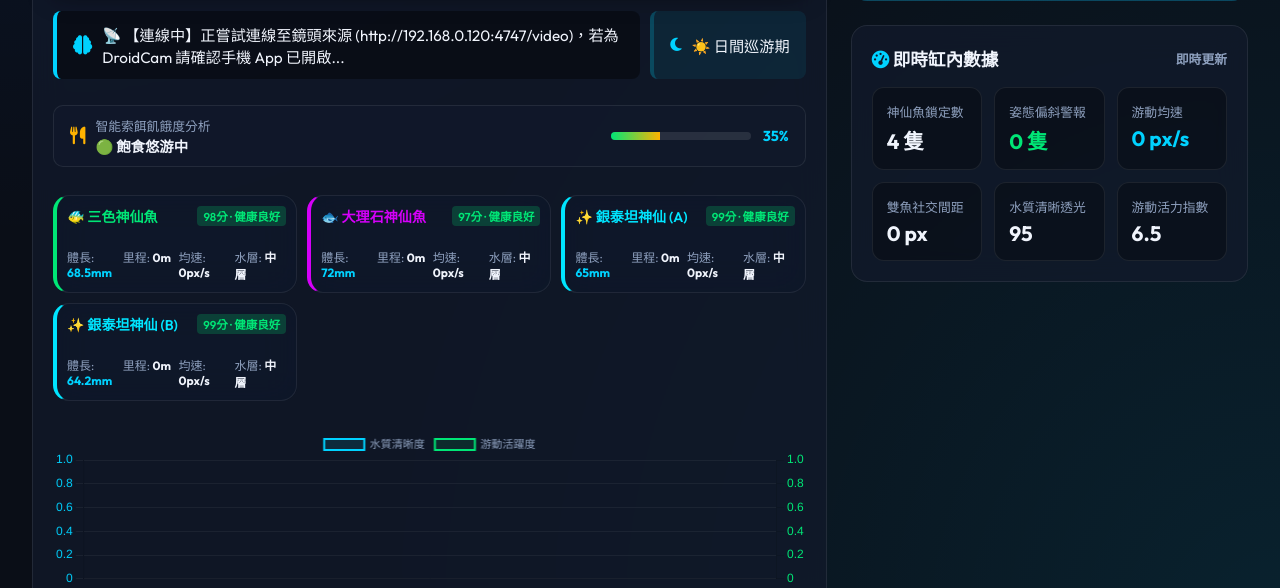
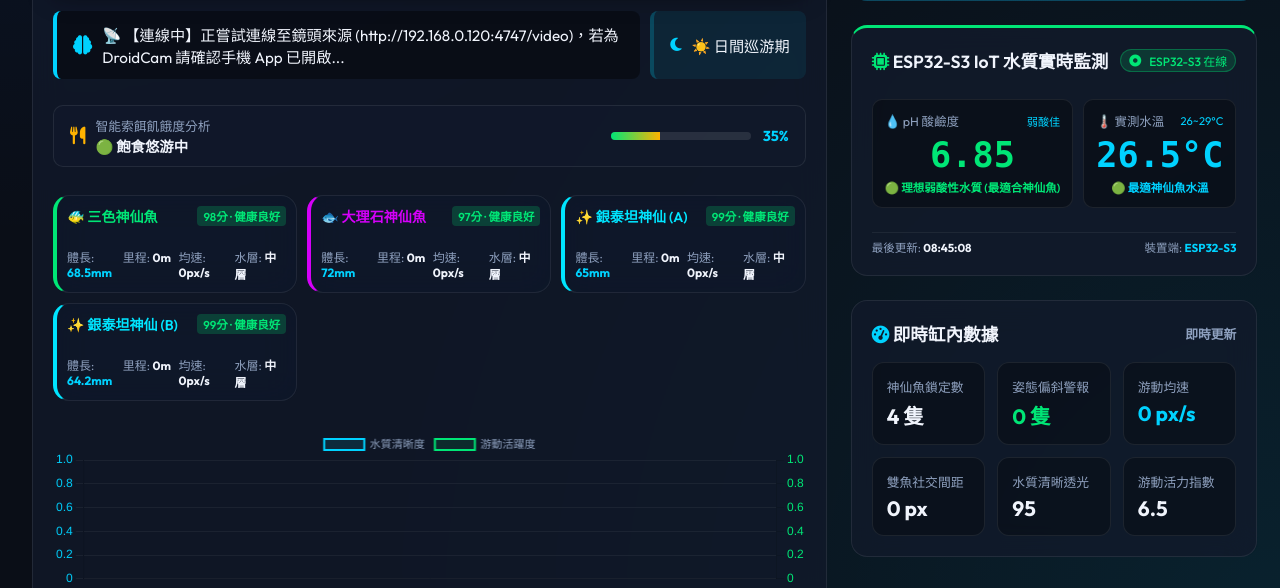
Before and after one commit to ericttffhh/AquaSense-AI, a Flask app: page / in a window 1280 px wide. Shown: the part 705-1293 px from the top of the page. Run offline with Flask 3, Linux system fonts and the light colour scheme.

Commit message:
feat: Add ESP32-S3 IoT pH and water temperature telemetry endpoint /api/sensor_upload, dashboard UI panel, and complete Arduino IDE sketch

```diff
--- a/app.py
+++ b/app.py
@@ -272,6 +272,20 @@ class CameraStreamManager:
             "nutrition": 88      # 索餌進食
         }
 
+        # ESP32-S3 IoT 水質感測器 (pH 酸鹼值 & 水溫)
+        self.iot_sensor = {
+            "ph": 6.85,
+            "temp": 26.5,
+            "device": "ESP32-S3",
+            "last_seen": None,
+            "connected": False,
+            "last_updated_time": "--:--:--",
+            "status_text": "等待 ESP32-S3 連線",
+            "status_color": "var(--warning)",
+            "ph_history": [],
+            "temp_history": []
+        }
+
         self.dashboard_data = {
             "timestamps": [],
             "clarity_history": [],
@@ -295,7 +309,8 @@ class CameraStreamManager:
             "fish_profiles": list(self.fish_profiles.values()),
             "pathology_matrix": self.pathology_matrix,
             "radar_metrics": self.radar_metrics,
-            "health_report_10min": {}
+            "health_report_10min": {},
+            "iot_sensor": dict(self.iot_sensor)
         }
 
         # 3D Demo 擬真動態 4 隻神仙魚群游生態模擬狀態
@@ -857,8 +872,6 @@ class CameraStreamManager:
                     if ret:
                         self.latest_frame_bytes = buffer.tobytes()
                     time.sleep(1.5)
-                    continue
-
             success, frame = cap.read()
             if not success:
                 if cap is not None:
@@ -873,13 +886,84 @@ class CameraStreamManager:
     def get_latest_frame(self):
         return self.latest_frame_bytes
 
+    def update_iot_sensor(self, ph, temp=26.5, device="ESP32-S3"):
+        """接收 ESP32-S3 上傳之 pH 酸鹼值與水溫 IoT 數據並自動進行水質健康評估"""
+        with self.lock:
+            now_t = time.time()
+            now_str = datetime.now().strftime("%H:%M:%S")
+
+            # 神仙魚最佳水質診斷 (pH 6.5 ~ 7.2 為弱酸性亞馬遜原生環境最優)
+            if 6.5 <= ph <= 7.2:
+                ph_status = "🟢 理想弱酸性水質 (最適合神仙魚)"
+                ph_col = "var(--success)"
+            elif 6.0 <= ph < 6.5:
+                ph_status = "🟡 偏酸性水質 (輕微偏低)"
+                ph_col = "var(--warning)"
+            elif 7.2 < ph <= 7.8:
+                ph_status = "🟡 弱鹼性水質 (略偏高)"
+                ph_col = "var(--warning)"
+            elif ph < 6.0:
+                ph_status = "🔴 過酸警報 (可能硝化酸化)"
+                ph_col = "var(--danger)"
+            else:
+                ph_status = "🔴 過鹼警報 (不利神仙魚)"
+                ph_col = "var(--danger)"
+
+            self.iot_sensor["ph"] = round(ph, 2)
+            self.iot_sensor["temp"] = round(temp, 1)
+            self.iot_sensor["device"] = device
+            self.iot_sensor["last_seen"] = now_t
+            self.iot_sensor["connected"] = True
+            self.iot_sensor["last_updated_time"] = now_str
+            self.iot_sensor["status_text"] = ph_status
+            self.iot_sensor["status_color"] = ph_col
+
+            self.iot_sensor["ph_history"].append({"time": now_str, "ph": round(ph, 2)})
+            if len(self.iot_sensor["ph_history"]) > 30:
+                self.iot_sensor["ph_history"].pop(0)
+
+            self.dashboard_data["iot_sensor"] = dict(self.iot_sensor)
+            print(f"📡 [ESP32-S3 IoT 上傳] pH: {ph:.2f} | 水溫: {temp:.1f}°C | 裝置: {device} | 狀態: {ph_status}")
+
     def get_dashboard_data(self):
         with self.lock:
+            # 檢查 ESP32-S3 心跳是否超時 (若超過 10 秒未回傳則標記離線)
+            if self.iot_sensor.get("last_seen"):
+                if time.time() - self.iot_sensor["last_seen"] > 10.0:
+                    self.iot_sensor["connected"] = False
+                    self.iot_sensor["status_text"] = "⚠️ ESP32-S3 訊號中斷 (離線)"
+                    self.iot_sensor["status_color"] = "var(--text-sub)"
+                    self.dashboard_data["iot_sensor"] = dict(self.iot_sensor)
+
             data = dict(self.dashboard_data)
             data["health_report_10min"] = self.generate_10min_health_report()
             return data
 
 camera_manager = CameraStreamManager()
+
+@app.route('/api/sensor_upload', methods=['POST', 'GET'])
+def api_sensor_upload():
+    """接收 ESP32-S3 上傳之 pH 酸鹼值與水溫 IoT 數據"""
+    if request.method == 'GET':
+        # 支援瀏覽器 GET 快速測試：/api/sensor_upload?ph=6.85&temp=27.0
+        ph = float(request.args.get('ph', 6.85))
+        temp = float(request.args.get('temp', 26.5))
+        device = request.args.get('device', 'ESP32-S3')
+    else:
+        data = request.get_json(silent=True) or request.form.to_dict() or {}
+        ph = float(data.get('ph', data.get('pH', 6.85)))
+        temp = float(data.get('temp', data.get('temperature', 26.5)))
+        device = str(data.get('device', 'ESP32-S3'))
+
+    camera_manager.update_iot_sensor(ph=ph, temp=temp, device=device)
+    return jsonify({
+        "status": "success",
+        "message": "pH 與水質數據已接收並即時更新至監控儀表板",
+        "ph": ph,
+        "temp": temp,
+        "device": device,
+        "timestamp": datetime.now().strftime("%Y-%m-%d %H:%M:%S")
+    })
 
 def gen_frames():
     """MJPEG 視訊串流生成器 (含客戶端斷線安全退出保護)"""
--- a/templates/index.html
+++ b/templates/index.html
@@ -544,6 +544,43 @@
                 </ul>
             </div>
 
+            <!-- ESP32-S3 IoT 水質即時感測面板 (pH 酸鹼值 & 水溫) -->
+            <div class="card" style="border-top: 3px solid #00e676; background: rgba(18, 26, 43, 0.85);">
+                <div class="card-header" style="margin-bottom: 10px;">
+                    <span><i class="fa-solid fa-microchip" style="color: #00e676;"></i> ESP32-S3 IoT 水質實時監測</span>
+                    <div id="badgeEspStatus" class="status-badge" style="background: rgba(255,179,0,0.15); color: var(--warning); border: 1px solid rgba(255,179,0,0.3); font-size: 0.75rem; padding: 2px 8px;">
+                        <i class="fa-solid fa-circle-dot"></i> <span id="lblEspStatusText">等待 ESP32-S3 連線</span>
+                    </div>
+                </div>
+
+                <div style="display: grid; grid-template-columns: 1fr 1fr; gap: 10px;">
+                    <!-- pH 酸鹼值 -->
+                    <div style="background: rgba(0,0,0,0.35); padding: 12px; border-radius: 10px; border: 1px solid var(--card-border); text-align: center;">
+                        <div style="font-size: 0.78rem; color: var(--text-sub); display: flex; justify-content: space-between; align-items: center;">
+                            <span>💧 pH 酸鹼度</span>
+                            <span style="font-size: 0.7rem; color: var(--accent-cyan);">弱酸佳</span>
+                        </div>
+                        <div id="valIotPh" style="font-size: 2.2rem; font-weight: 700; color: #00e676; margin: 4px 0; font-family: monospace;">6.85</div>
+                        <div id="lblIotPhStatus" style="font-size: 0.72rem; color: #00e676; font-weight: 600; white-space: nowrap; overflow: hidden; text-overflow: ellipsis;">🟢 理想弱酸性水質</div>
+                    </div>
+
+                    <!-- 缸內水溫 -->
+                    <div style="background: rgba(0,0,0,0.35); padding: 12px; border-radius: 10px; border: 1px solid var(--card-border); text-align: center;">
+                        <div style="font-size: 0.78rem; color: var(--text-sub); display: flex; justify-content: space-between; align-items: center;">
+                            <span>🌡️ 實測水溫</span>
+                            <span style="font-size: 0.7rem; color: var(--accent-cyan);">26~29°C</span>
+                        </div>
+                        <div id="valIotTemp" style="font-size: 2.2rem; font-weight: 700; color: var(--accent-cyan); margin: 4px 0; font-family: monospace;">26.5°C</div>
+                        <div id="lblIotTempStatus" style="font-size: 0.72rem; color: var(--accent-cyan); font-weight: 600;">🟢 最適神仙魚水溫</div>
+                    </div>
+                </div>
+
+                <div style="display: flex; justify-content: space-between; align-items: center; font-size: 0.72rem; color: var(--text-sub); margin-top: 8px; padding-top: 6px; border-top: 1px solid rgba(255,255,255,0.06);">
+                    <span>最後更新: <b id="lblIotLastSeen" style="color: var(--text-main);">--:--:--</b></span>
+                    <span>裝置端: <b id="lblIotDevice" style="color: var(--accent-cyan);">ESP32-S3 (ADC1)</b></span>
+                </div>
+            </div>
+
             <!-- 即時生態數據 KPI 網格 -->
             <div class="card">
                 <div class="card-header">
@@ -755,6 +792,33 @@
                 document.getElementById('valClarity').innerText = data.current_clarity;
                 document.getElementById('valActivity').innerText = data.current_activity;
                 document.getElementById('lblAiInsight').innerText = data.ai_insight;
+
+                // ESP32-S3 IoT 水質感測數據更新
+                if (data.iot_sensor) {
+                    const s = data.iot_sensor;
+                    document.getElementById('valIotPh').innerText = Number(s.ph || 6.85).toFixed(2);
+                    document.getElementById('valIotTemp').innerText = `${Number(s.temp || 26.5).toFixed(1)}°C`;
+                    const phStatEl = document.getElementById('lblIotPhStatus');
+                    phStatEl.innerHTML = s.status_text || '🟢 理想弱酸性水質';
+                    phStatEl.style.color = s.status_color || '#00e676';
+                    document.getElementById('valIotPh').style.color = s.status_color || '#00e676';
+                    document.getElementById('lblIotLastSeen').innerText = s.last_updated_time || '--:--:--';
+                    document.getElementById('lblIotDevice').innerText = s.device || 'ESP32-S3';
+
+                    const badge = document.getElementById('badgeEspStatus');
+                    const badgeTxt = document.getElementById('lblEspStatusText');
+                    if (s.connected) {
+                        badge.style.background = 'rgba(0, 230, 118, 0.15)';
+                        badge.style.color = 'var(--success)';
+                        badge.style.borderColor = 'rgba(0, 230, 118, 0.3)';
+                        badgeTxt.innerText = 'ESP32-S3 在線';
+                    } else {
+                        badge.style.background = 'rgba(255, 179, 0, 0.15)';
+                        badge.style.color = 'var(--warning)';
+                        badge.style.borderColor = 'rgba(255, 179, 0, 0.3)';
+                        badgeTxt.innerText = '等待 ESP32-S3 連線';
+                    }
+                }
 
                 // 晝夜節律與飢餓度更新
                 if (data.circadian_mode) {
```
Also changed, not shown: 1 other file.
